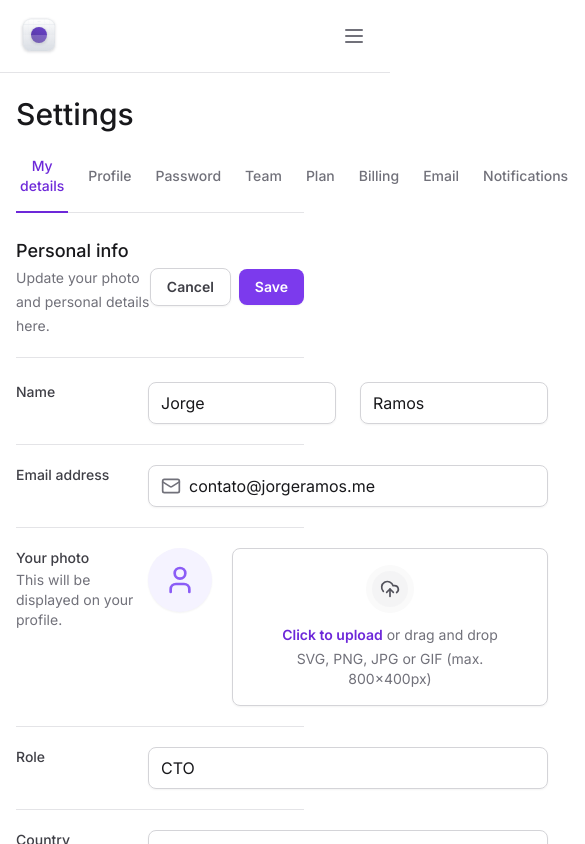
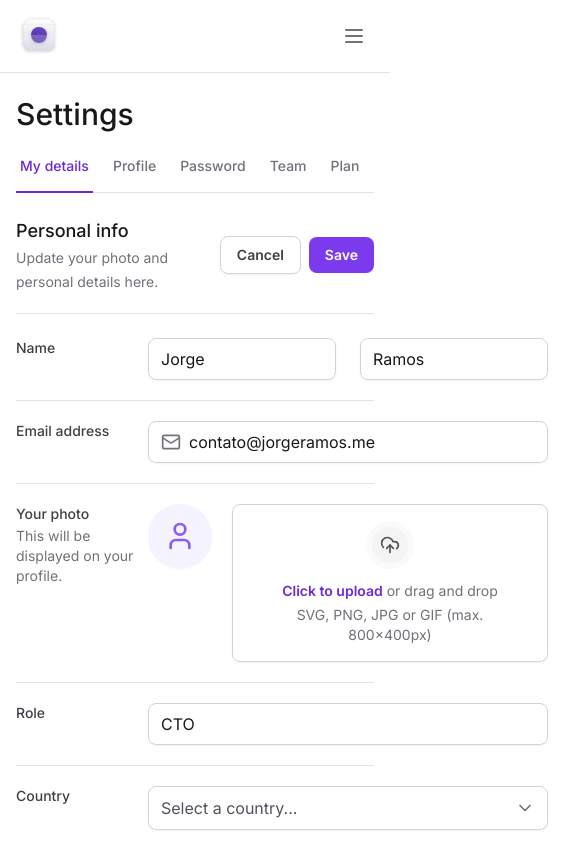
Before and after one commit to jorginhodev/masterizando-o-tailwind, a Next.js app: page / in a window 390 px wide. Shown: the top 844 px of the page, 585 px wide, since content can reach past the window. Built offline with nearby package versions, Linux system fonts and the light colour scheme.

Commit message:
feat: implement responsiveness in tabs

```diff
--- a/src/app/layout.tsx
+++ b/src/app/layout.tsx
@@ -20,7 +20,7 @@
   return (
     <html lang="en" className="antialiased">
       <body className={inter.className}>
-        <div className="grid-cols-app grid min-h-screen">
+        <div className="lg:grid-cols-app min-h-screen lg:grid">
           <Sidebar />
 
           <main className="px-4 pb-12 pt-24 lg:col-start-2 lg:px-8 lg:pb-12 lg:pt-8">
--- a/src/components/settings-tabs/settings-tabs.tsx
+++ b/src/components/settings-tabs/settings-tabs.tsx
@@ -1,6 +1,7 @@
 'use client'
 
 import * as Tabs from '@radix-ui/react-tabs'
+import * as ScrollArea from '@radix-ui/react-scroll-area'
 import { TabItem } from './tab-item'
 import { useState } from 'react'
 
@@ -9,6 +10,8 @@
 
   return (
     <Tabs.Root value={currentTab} onValueChange={setCurrentTab}>
+      <ScrollArea.Root className="w-full" type="scroll">
+        <ScrollArea.Viewport className="w-full overflow-x-scroll">
           <Tabs.List className="mt-6 flex w-full items-center gap-4 border-b border-zinc-200">
             <TabItem
               value="tab1"
@@ -25,8 +28,16 @@
               title="Password"
               isSelected={currentTab === 'tab3'}
             />
-        <TabItem value="tab4" title="Team" isSelected={currentTab === 'tab4'} />
-        <TabItem value="tab5" title="Plan" isSelected={currentTab === 'tab5'} />
+            <TabItem
+              value="tab4"
+              title="Team"
+              isSelected={currentTab === 'tab4'}
+            />
+            <TabItem
+              value="tab5"
+              title="Plan"
+              isSelected={currentTab === 'tab5'}
+            />
             <TabItem
               value="tab6"
               title="Billing"
@@ -53,6 +64,15 @@
               isSelected={currentTab === 'tab10'}
             />
           </Tabs.List>
+        </ScrollArea.Viewport>
+
+        <ScrollArea.Scrollbar
+          className="flex h-0.5 translate-y-1.5 touch-none select-none flex-col bg-zinc-100"
+          orientation="horizontal"
+        >
+          <ScrollArea.Thumb className="relative flex-1 rounded-lg bg-zinc-300" />
+        </ScrollArea.Scrollbar>
+      </ScrollArea.Root>
     </Tabs.Root>
   )
 }
--- a/src/components/settings-tabs/tab-item.tsx
+++ b/src/components/settings-tabs/tab-item.tsx
@@ -15,7 +15,7 @@
       value={value}
       className="group relative px-1 pb-4 text-sm font-medium text-zinc-500 outline-none hover:text-violet-700 data-[state=active]:text-violet-700"
     >
-      <span className="rounded group-focus-visible:ring-2 group-focus-visible:ring-violet-400 group-focus-visible:ring-offset-4">
+      <span className="whitespace-nowrap rounded group-focus-visible:ring-2 group-focus-visible:ring-violet-400 group-focus-visible:ring-offset-4">
         {title}
       </span>
 
```
Lines whose indentation alone changed are shown as unchanged.
